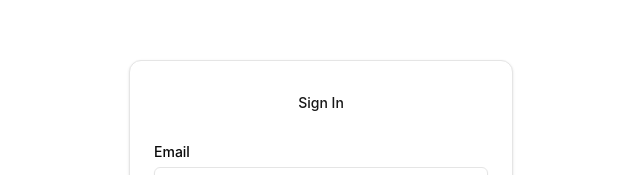
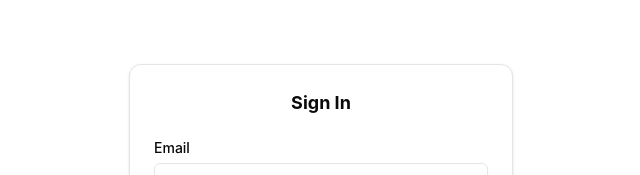
Before and after one commit to ARDRASATHYAN/fincollect_forendent, a React (Vite) app: page / in a window 1280 px wide. Shown: the part 182-357 px from the top of the page, without its empty margins (319-959 px from the left). Built offline with nearby package versions, Linux system fonts and the light colour scheme; no server answers.

Commit message:
style(loginform):add style to the sign in  text

```diff
--- a/src/components/forms/LoginForm.jsx
+++ b/src/components/forms/LoginForm.jsx
@@ -40,7 +40,7 @@ export function LoginForm() {
     <div className="min-h-screen flex items-center justify-center">
       <Card className="w-full max-w-sm">
         <CardHeader>
-          <Button variant="link">Sign In</Button>
+          <h1  className="font-bold text-lg items-center flex justify-center">Sign In</h1>
         </CardHeader>
 
         <form onSubmit={handleSubmit}>
```
